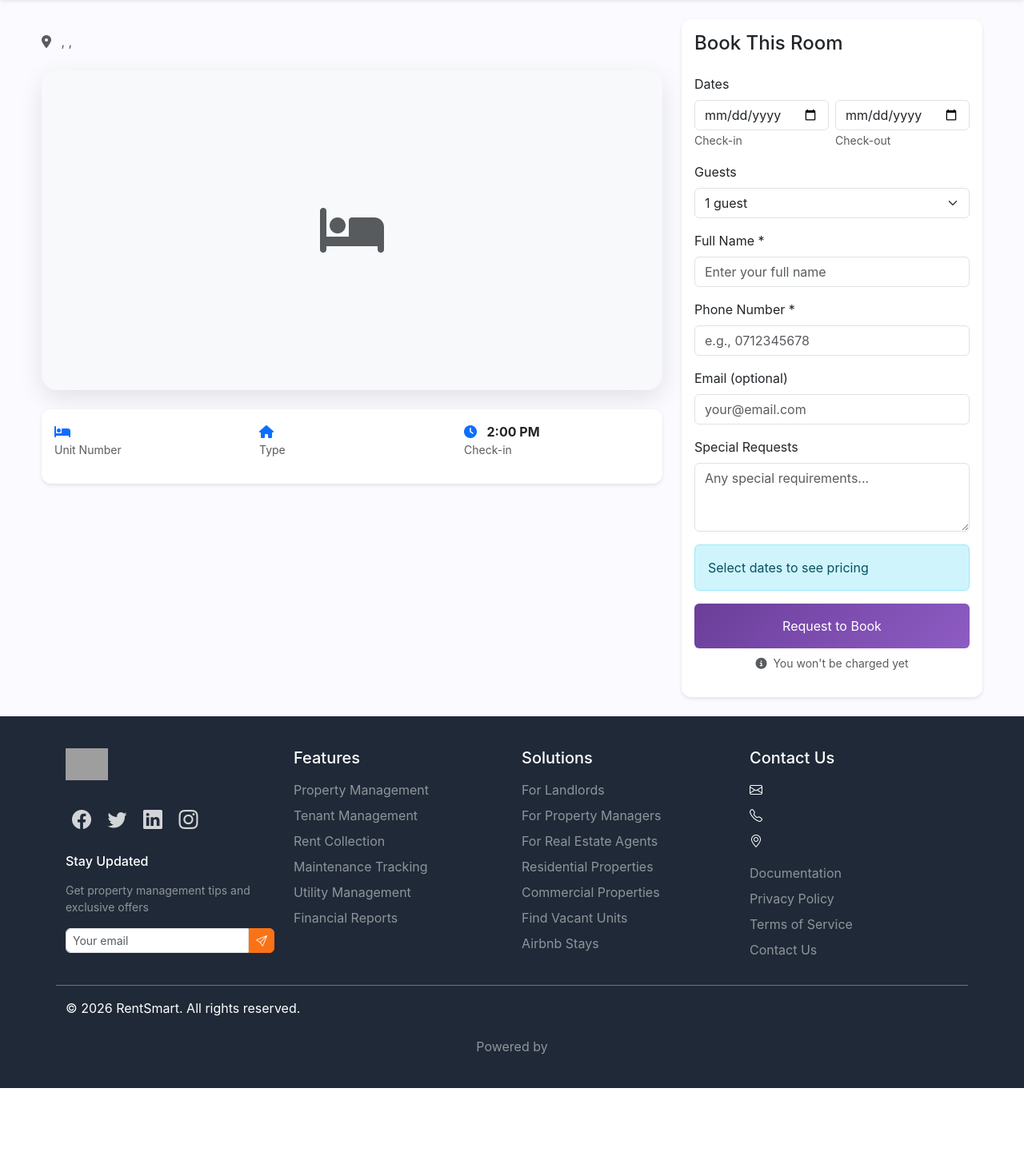
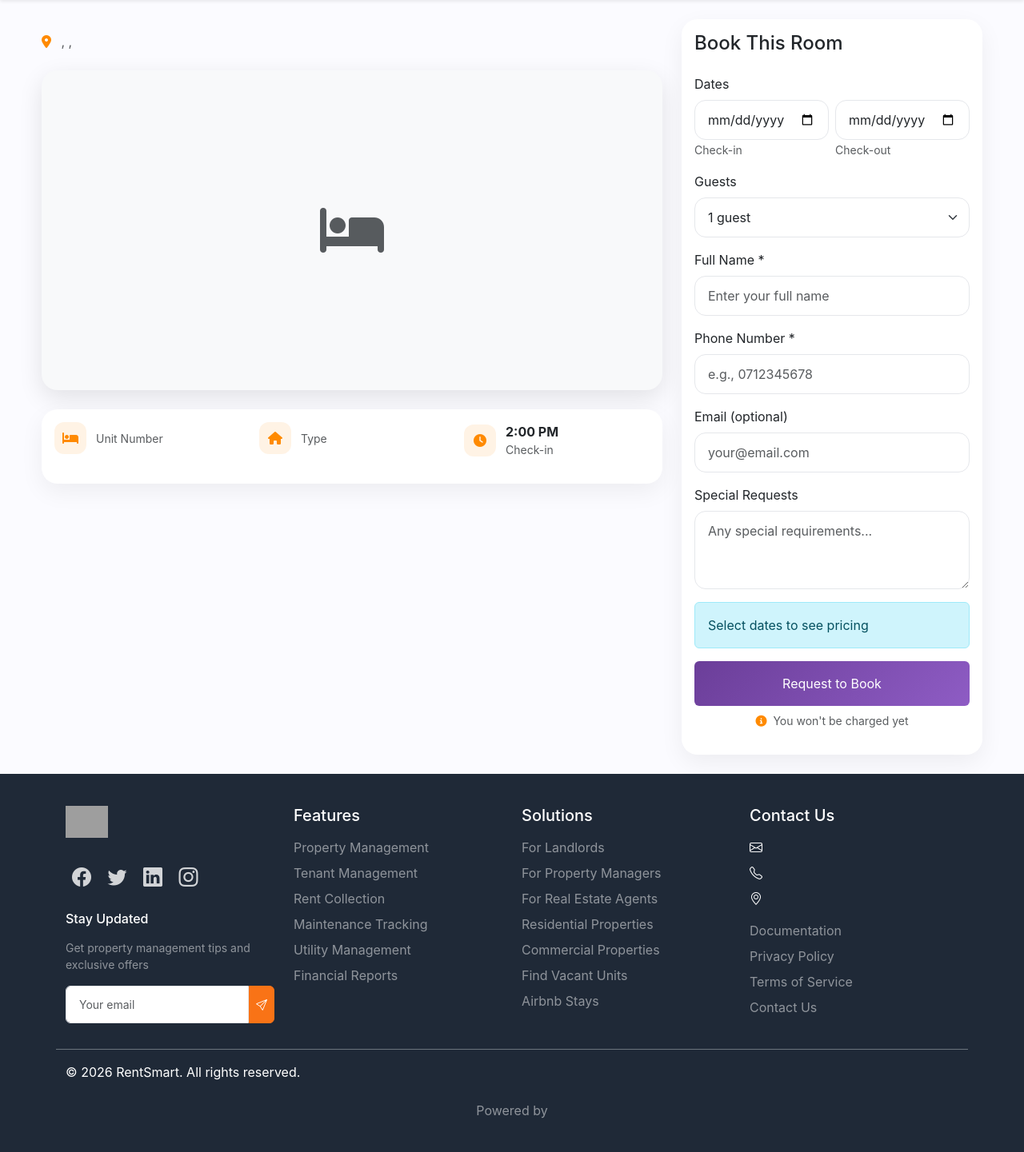
Before and after one commit to timestentechnologies/RentSmart, a PHP site: template views/airbnb/book_unit.php in a window 1280 px wide. Shown: the part 77-1518 px from the top of the page at 80% size. Before the commit the page ends 1438 px from the top, so only its background shows below. Run offline with PHP 8.4, Linux system fonts and the light colour scheme; the template is opened without the code that fills it, so the values that code supplies are empty; some libraries are stand-ins or nearby versions; grey boxes are pictures that could not be loaded.

Commit message:
updated bnb

```diff
--- a/views/airbnb/book_unit.php
+++ b/views/airbnb/book_unit.php
@@ -66,9 +66,32 @@
         }
         .info-card {
             border: none;
-            box-shadow: 0 2px 4px rgba(0,0,0,0.1);
+            box-shadow: 0 10px 30px rgba(0,0,0,0.06);
+            border-radius: 20px;
+            background: white;
+        }
+        .amenity-icon {
+            width: 40px;
+            height: 40px;
+            background: rgba(255, 138, 0, 0.1);
             border-radius: 12px;
+            display: flex;
+            align-items: center;
+            justify-content: center;
+            color: var(--accent-color);
+            margin-right: 0.75rem;
         }
+        .form-control, .form-select {
+            border: 1px solid #e5e7eb;
+            border-radius: 14px;
+            padding: 0.75rem 1rem;
+            transition: all 0.2s;
+        }
+        .form-control:focus, .form-select:focus {
+            border-color: var(--primary-color);
+            box-shadow: 0 0 0 4px rgba(107, 62, 153, 0.1);
+        }
+        .text-accent { color: var(--accent-color) !important; }
     </style>
 </head>
 <body>
@@ -88,7 +111,7 @@
             <div class="col-lg-8">
                 <h2 class="mb-3"><?php echo htmlspecialchars($property['name']); ?></h2>
                 <p class="text-muted mb-4">
-                    <i class="fas fa-map-marker-alt me-2"></i>
+                    <i class="fas fa-map-marker-alt me-2 text-accent"></i>
                     <?php echo htmlspecialchars($property['address']); ?>,
                     <?php echo htmlspecialchars($property['city']); ?>,
                     <?php echo htmlspecialchars($property['state']); ?>
@@ -110,19 +133,37 @@
                     <div class="card-body">
                         <div class="row">
                             <div class="col-md-4 mb-3">
-                                <i class="fas fa-bed text-primary me-2"></i>
+                                <div class="d-flex align-items-center">
+                                    <div class="amenity-icon">
+                                        <i class="fas fa-bed"></i>
+                                    </div>
+                                    <div>
                                         <strong><?php echo htmlspecialchars($unit['unit_number']); ?></strong>
                                         <small class="text-muted d-block">Unit Number</small>
                                     </div>
+                                </div>
+                            </div>
                             <div class="col-md-4 mb-3">
-                                <i class="fas fa-home text-primary me-2"></i>
+                                <div class="d-flex align-items-center">
+                                    <div class="amenity-icon">
+                                        <i class="fas fa-home"></i>
+                                    </div>
+                                    <div>
                                         <strong><?php echo htmlspecialchars($unit['type']); ?></strong>
                                         <small class="text-muted d-block">Type</small>
                                     </div>
+                                </div>
+                            </div>
                             <div class="col-md-4 mb-3">
-                                <i class="fas fa-clock text-primary me-2"></i>
+                                <div class="d-flex align-items-center">
+                                    <div class="amenity-icon">
+                                        <i class="fas fa-clock"></i>
+                                    </div>
+                                    <div>
                                         <strong><?php echo date('g:i A', strtotime($airbnbSettings['check_in_time'] ?? '14:00:00')); ?></strong>
                                         <small class="text-muted d-block">Check-in</small>
+                                    </div>
+                                </div>
                             </div>
                         </div>
                     </div>
@@ -133,7 +174,7 @@
                 <div class="mb-4">
                     <h5>Availability</h5>
                     <div class="availability-badge <?php echo $isAvailable ? 'available' : 'unavailable'; ?>">
-                        <i class="fas <?php echo $isAvailable ? 'fa-check-circle' : 'fa-times-circle'; ?> me-2"></i>
+                        <i class="fas <?php echo $isAvailable ? 'fa-check-circle text-success' : 'fa-times-circle text-danger'; ?> me-2"></i>
                         <?php echo $isAvailable ? 'Available for selected dates' : 'Not available for selected dates'; ?>
                     </div>
                 </div>
@@ -143,7 +184,7 @@
                 <?php if (!empty($airbnbSettings['house_rules'])): ?>
                 <div class="card info-card mb-4">
                     <div class="card-body">
-                        <h5 class="card-title"><i class="fas fa-clipboard-list me-2"></i>House Rules</h5>
+                        <h5 class="card-title"><i class="fas fa-clipboard-list me-2 text-accent"></i>House Rules</h5>
                         <p class="card-text"><?php echo nl2br(htmlspecialchars($airbnbSettings['house_rules'])); ?></p>
                     </div>
                 </div>
@@ -153,11 +194,11 @@
                 <?php if (!empty($property['caretaker_name'])): ?>
                 <div class="card info-card">
                     <div class="card-body">
-                        <h5 class="card-title"><i class="fas fa-user-tie me-2"></i>Property Manager</h5>
+                        <h5 class="card-title"><i class="fas fa-user-tie me-2 text-accent"></i>Property Manager</h5>
                         <p class="card-text mb-1"><strong><?php echo htmlspecialchars($property['caretaker_name']); ?></strong></p>
                         <?php if (!empty($property['caretaker_contact'])): ?>
                         <p class="card-text text-muted">
-                            <i class="fas fa-phone me-2"></i><?php echo htmlspecialchars($property['caretaker_contact']); ?>
+                            <i class="fas fa-phone me-2 text-accent"></i><?php echo htmlspecialchars($property['caretaker_contact']); ?>
                         </p>
                         <?php endif; ?>
                     </div>
@@ -266,7 +307,7 @@
                             </button>
 
                             <p class="text-muted small mt-2 text-center">
-                                <i class="fas fa-info-circle me-1"></i>
+                                <i class="fas fa-info-circle me-1 text-accent"></i>
                                 You won't be charged yet
                             </p>
                         </form>
```
Also changed, not shown: views/airbnb/property.php (+4 -3 lines). Lines whose indentation alone changed are shown as unchanged.
